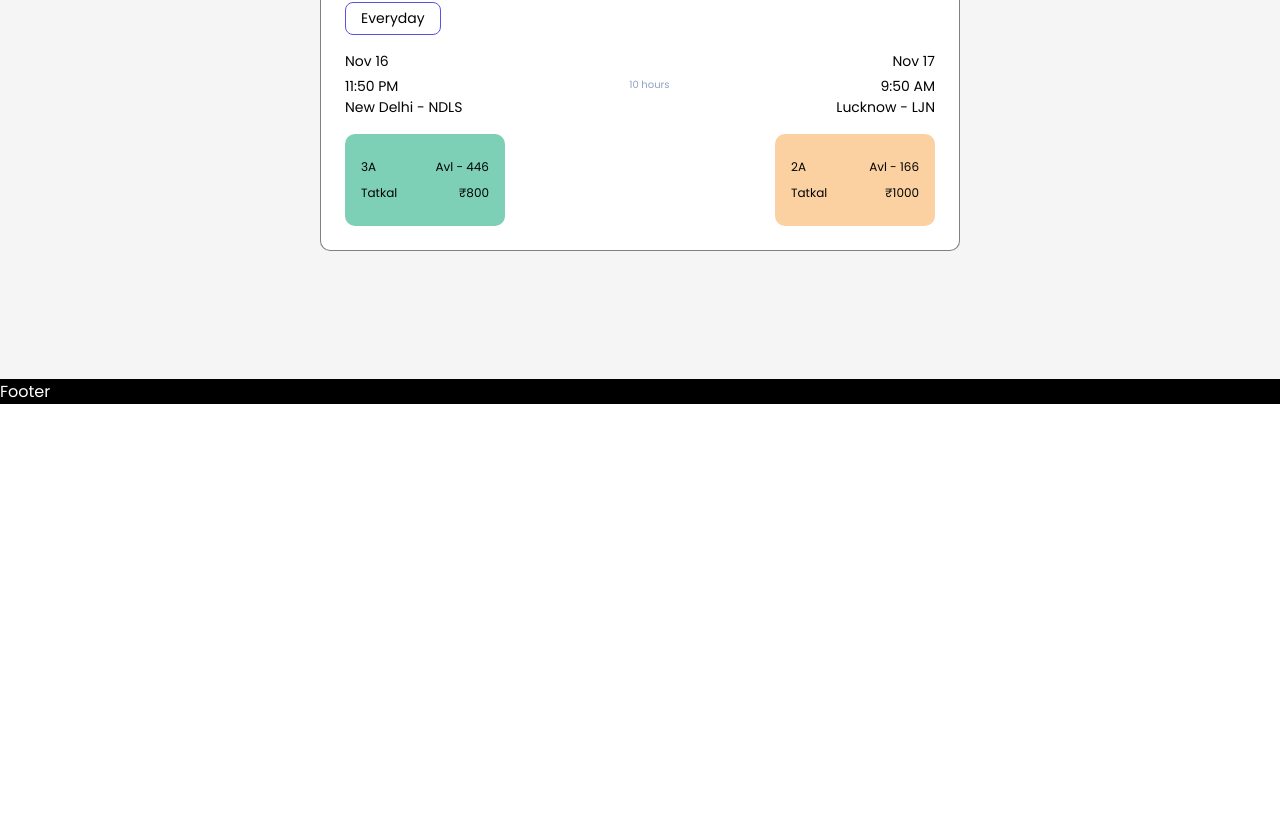
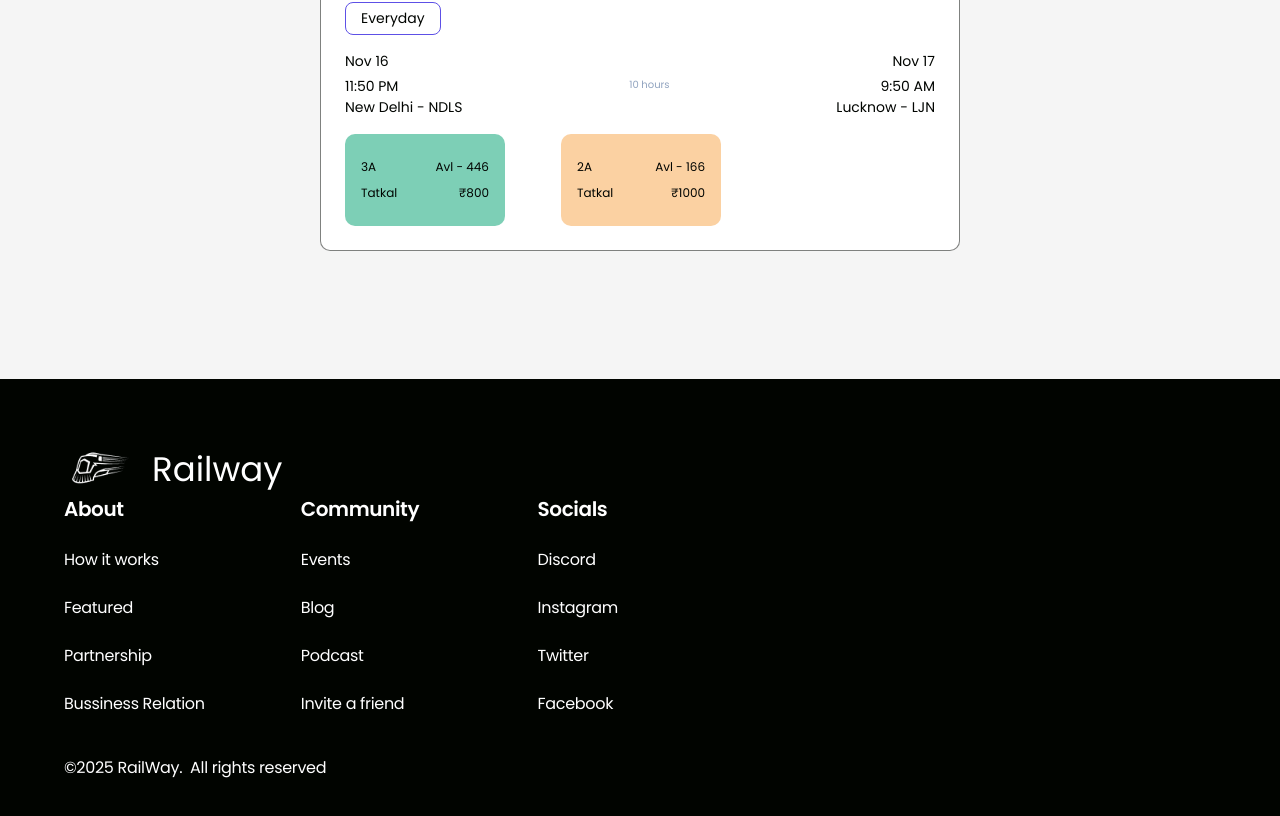
Before and after one commit to sergeyWasiliev/project_module3_react, a React (Vite) app: page /search-results in a window 1280 px wide. Shown: the part 2080-2896 px from the top of the page. Before the commit the page ends 2484 px from the top, so only its background shows below. Built offline with nearby package versions, Linux system fonts and the light colour scheme.

Commit message:
add Footer

```diff
--- a/src/components/ClassCard/ClassCard.module.css
+++ b/src/components/ClassCard/ClassCard.module.css
@@ -1,7 +1,6 @@
 /* Figma 271:1238 — блок класса (160×92) */
 .card {
   display: flex;
-  flex: 0 0 160px;
   flex-direction: column;
   justify-content: center;
   gap: 8px;
--- a/src/components/ClassCardsContainer/ClassCardsContainer.module.css
+++ b/src/components/ClassCardsContainer/ClassCardsContainer.module.css
@@ -1,10 +1,15 @@
-/* Figma 271:1237 — 3×160 + 2×56 = 592px внутри карточки */
+/* Figma 2230:1336 — 3×160 + 2×56 = 592px, фиксированные слоты 3A | 2A | 1A */
 .container {
-  display: flex;
-  flex-direction: row;
-  flex-wrap: nowrap;
+  display: grid;
+  grid-template-columns: repeat(3, 160px);
+  column-gap: 56px;
   align-items: stretch;
-  justify-content: space-between;
   width: 100%;
+  max-width: 592px;
   min-width: 0;
 }
+
+.slot {
+  width: 160px;
+  min-height: 92px;
+}
--- a/src/components/ClassCardsContainer/ClassCardsContainer.tsx
+++ b/src/components/ClassCardsContainer/ClassCardsContainer.tsx
@@ -1,17 +1,25 @@
 import type { TrainClass } from '../../types/trainsTypes'
 import ClassCard from '../ClassCard/ClassCard.tsx'
 import s from './ClassCardsContainer.module.css'
+
+const CLASS_SLOTS = ['3A', '2A', '1A'] as const
 
 interface Props {
   classes: TrainClass[]
 }
 
 export default function ClassCardsContainer({ classes }: Props) {
+  const classesByType = new Map(classes.map((item) => [item.type, item]))
+
   return (
     <div className={s.container}>
-      {classes.map((el) => (
-        <ClassCard key={el.type} {...el} />
-      ))}
+      {CLASS_SLOTS.map((type) => {
+        const classData = classesByType.get(type)
+        if (!classData) {
+          return <div key={type} className={s.slot} aria-hidden />
+        }
+        return <ClassCard key={type} {...classData} />
+      })}
     </div>
   )
 }
--- a/src/components/Footer/Footer.module.css
+++ b/src/components/Footer/Footer.module.css
@@ -1,4 +1,93 @@
+/* Figma 2227:1277 — Footer */
 .footer {
-  background-color: black;
-  color: white;
+  box-sizing: border-box;
+  width: 100%;
+  padding: 64px;
+  background-color: var(--color-ink-strong);
+  color: var(--color-white);
 }
+
+.footer_inner {
+  display: flex;
+  flex-direction: column;
+  gap: 40px;
+  align-items: flex-start;
+  box-sizing: border-box;
+  width: 100%;
+  max-width: 1440px;
+  margin: 0 auto;
+}
+
+/* 2182:1651 — Logo 640 + About/Community/Socials по 192, gap 32 */
+.top {
+  display: grid;
+  grid-template-columns: 640px repeat(3, 192px);
+  column-gap: 32px;
+  align-items: start;
+  width: 100%;
+  max-width: 1312px;
+}
+
+.brand {
+  width: 640px;
+  max-width: 100%;
+}
+
+.brand img {
+  width: 73px;
+  height: 40px;
+  object-fit: contain;
+}
+
+.column {
+  width: 192px;
+  max-width: 100%;
+}
+
+.columnTitle {
+  margin: 0;
+  font-size: 20px;
+  font-weight: 600;
+  line-height: 1.5;
+  letter-spacing: -0.4px;
+}
+
+.columnList {
+  display: flex;
+  flex-direction: column;
+  gap: 24px;
+  margin: 24px 0 0;
+  padding: 0;
+  list-style: none;
+}
+
+.columnItem {
+  font-size: 16px;
+  font-weight: 500;
+  line-height: 1.5;
+  letter-spacing: -0.32px;
+  cursor: pointer;
+}
+
+/* 2182:1666 — строка под блоками, gap 40 от верхнего ряда */
+.copyright {
+  margin: 0;
+  font-size: 16px;
+  font-weight: 400;
+  line-height: 1.5;
+  letter-spacing: -0.32px;
+  white-space: nowrap;
+}
+
+@media (max-width: 1311px) {
+  .top {
+    grid-template-columns: repeat(auto-fill, minmax(192px, 1fr));
+    max-width: none;
+  }
+
+  .brand {
+    grid-column: 1 / -1;
+    width: 100%;
+    max-width: 640px;
+  }
+}
--- a/src/components/Footer/Footer.tsx
+++ b/src/components/Footer/Footer.tsx
@@ -1,8 +1,51 @@
-
+import Logo from '../logo/Logo.tsx'
 import s from './Footer.module.css'
 
+type LinkColumnProps = {
+  title: string
+  items: readonly string[]
+}
+
+function FooterLinkColumn({ title, items }: LinkColumnProps) {
+  return (
+    <div className={s.column}>
+      <h2 className={s.columnTitle}>{title}</h2>
+      <ul className={s.columnList}>
+        {items.map((item) => (
+          <li key={item} className={s.columnItem}>
+            {item}
+          </li>
+        ))}
+      </ul>
+    </div>
+  )
+}
+
+const ABOUT_LINKS = [
+  'How it works',
+  'Featured',
+  'Partnership',
+  'Bussiness Relation',
+] as const
+
+const COMMUNITY_LINKS = ['Events', 'Blog', 'Podcast', 'Invite a friend'] as const
+
+const SOCIAL_LINKS = ['Discord', 'Instagram', 'Twitter', 'Facebook'] as const
+
 export default function Footer() {
-    return (
-        <footer className={s.footer}>Footer</footer>
-    )
+  return (
+    <footer className={s.footer}>
+      <div className={s.footer_inner}>
+        <div className={s.top}>
+          <div className={s.brand}>
+            <Logo page="home_page" />
+          </div>
+          <FooterLinkColumn title="About" items={ABOUT_LINKS} />
+          <FooterLinkColumn title="Community" items={COMMUNITY_LINKS} />
+          <FooterLinkColumn title="Socials" items={SOCIAL_LINKS} />
+        </div>
+        <p className={s.copyright}>©2025 RailWay.&nbsp;&nbsp;All rights reserved</p>
+      </div>
+    </footer>
+  )
 }
```
Also changed, not shown: src/store/data/indianRailwayStations.ts (renamed from src/types/indianRailwayStations.ts).
